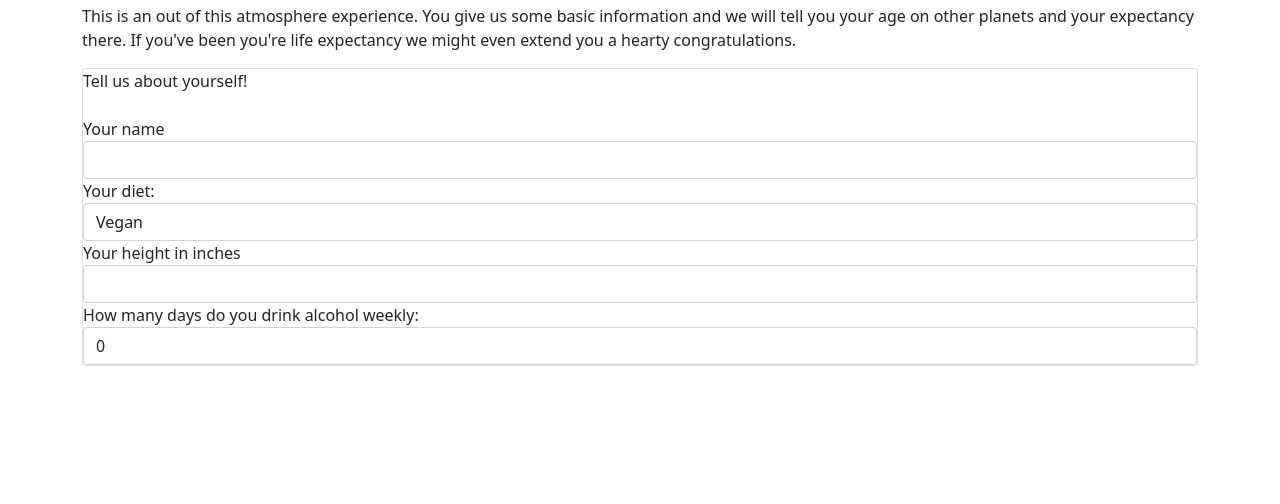
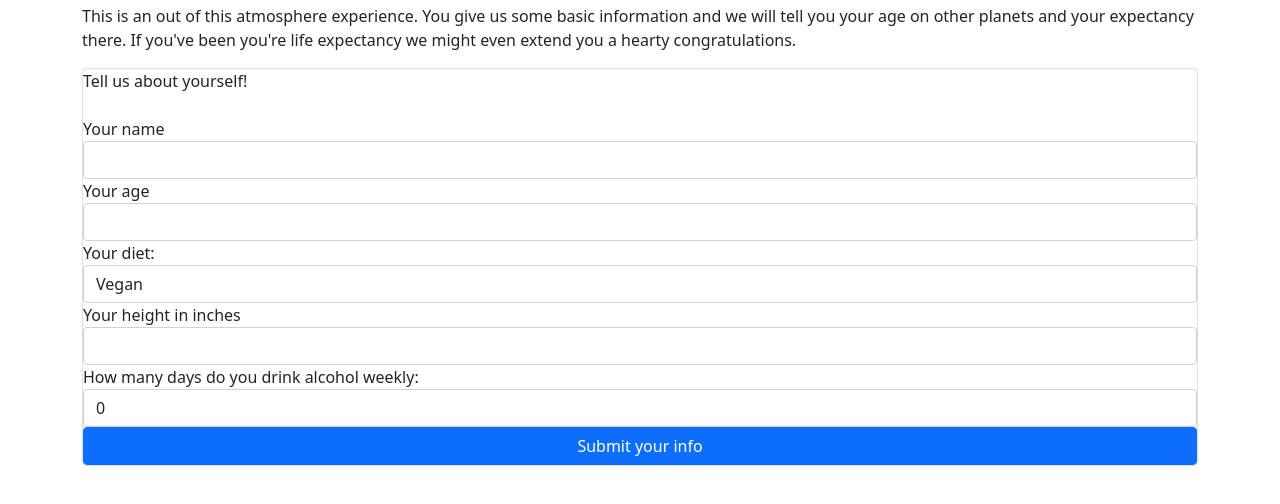
Before and after one commit to professional-pigeon/SolarSystemAgeGenerator, a website built with webpack: page src/index.html in a window 1280 px wide. Shown: the part 42-546 px from the top of the page. Built offline with nearby package versions, Linux system fonts and the light colour scheme.

Commit message:
flesh out submission form on index.html

```diff
--- a/src/index.html
+++ b/src/index.html
@@ -16,6 +16,10 @@
           <div class="form-group">
             <label for="person">Your name</label>
             <input id="person" class="form-control" type="text">
+          </div>
+          <div class="form-group">
+            <label for="age">Your age</label>
+            <input id="age" class="form-control" type="text">
           </div>
           <div class="form-group">
             <label for="diet">Your diet:</label>
@@ -43,6 +47,7 @@
               <option value="7">7</option>
             </select>
           </div>
+          <button class="btn btn-primary" type="click">Submit your info</button>
         </body>
       </div>
     </form>
```
Lines whose indentation alone changed are shown as unchanged.
